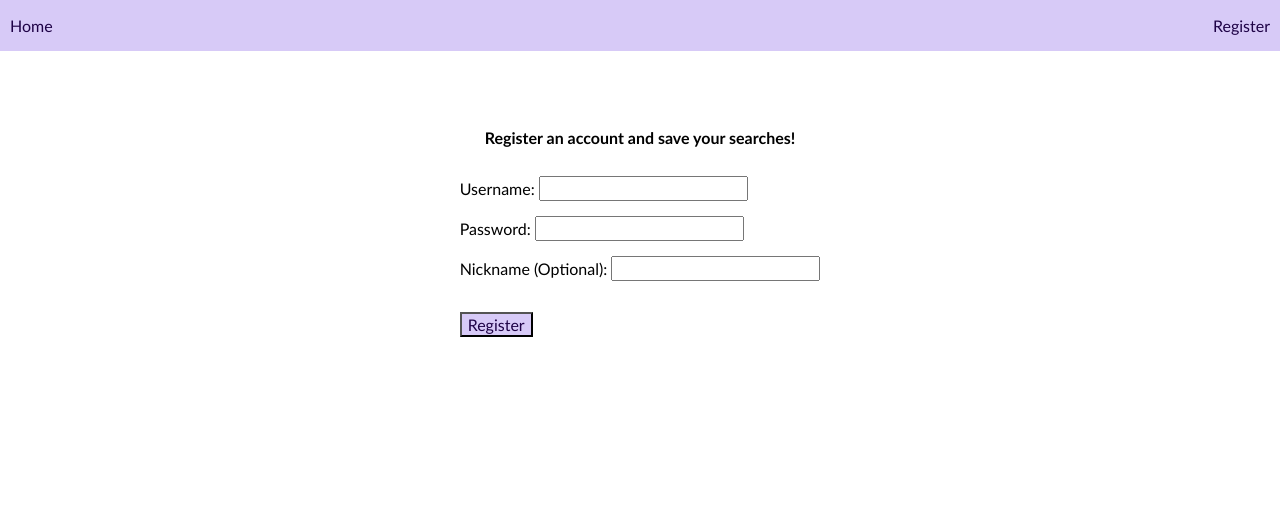
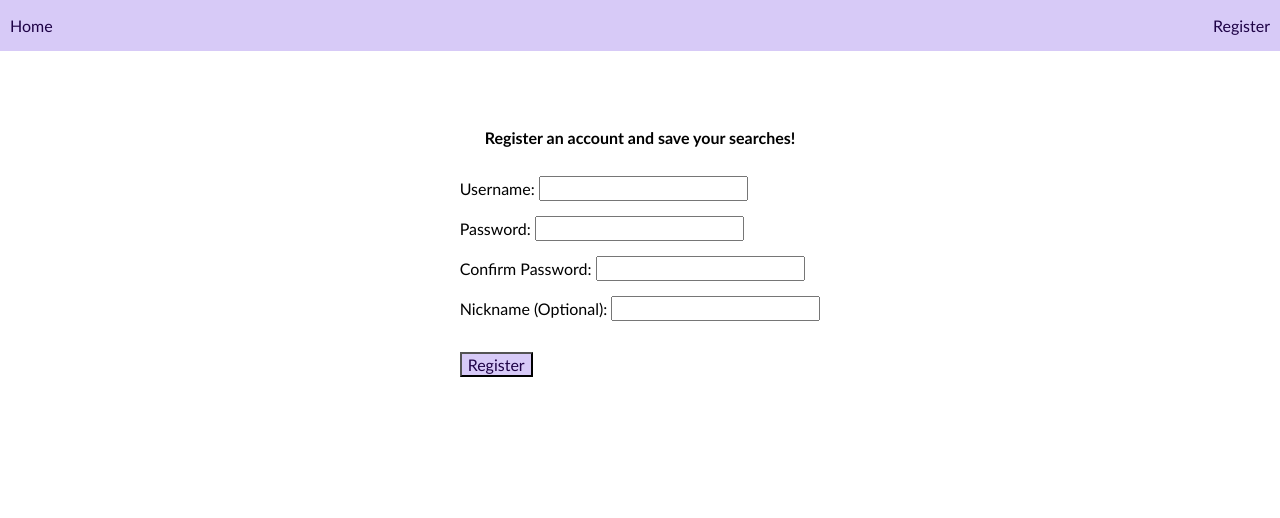
Before and after one commit to stsmlee/flaskingforpets, a Flask app: page /register in a window 1280 px wide. Shown: the top 518 px of the page. Run offline with Flask 2, Linux system fonts and the light colour scheme.

Commit message:
added confirm password to registration page

```diff
--- a/app/forms.py
+++ b/app/forms.py
@@ -102,8 +102,19 @@ class LoginForm(FlaskForm):
 class RegisterForm(FlaskForm):
     username = StringField('Username', validators= [InputRequired(), Length(min=3, max=20), custom_savename_regexp, username_check], render_kw= {'class': 'form_font'})
     password = PasswordField('Password', validators= [InputRequired(), Length(min=8, max=20)], render_kw= {'class': 'form_font'})
+    confirm_password = PasswordField('Confirm Password', validators= [InputRequired(), Length(min=8, max=20)], render_kw= {'class': 'form_font'})
     nickname = StringField('Nickname (Optional)', validators= [Length(min=3, max=20), Optional()], render_kw= {'class': 'form_font'})
     submit = SubmitField('Register', render_kw= {'class': 'submit_button'})
+
+    def validate_on_submit(self):
+        good = FlaskForm.validate(self)
+        if not good:
+            return False
+        if self.password.data != self.confirm_password.data:
+            self.confirm_password.errors.append('Password and confirm password fields must match.')
+            return False
+        return True
+
 
 class ReuseForm(FlaskForm):
     savename = SelectField('Saved Searches', render_kw= {'class': 'form_font'})
--- a/app/routes.py
+++ b/app/routes.py
@@ -354,12 +354,13 @@ def check_updates():
 @app.route('/register', methods=["GET", "POST"])
 def register():
     form = forms.RegisterForm()
-    if form.validate_on_submit():
-        register_user_db(form.username.data,form.password.data, form.nickname.data)
-        login_session_db(form.username.data)
-        return redirect(url_for('index'))
-    else:
-        flash_errors(form)
+    if request.method == "POST":
+        if form.validate_on_submit():
+            register_user_db(form.username.data,form.password.data, form.nickname.data)
+            login_session_db(form.username.data)
+            return redirect(url_for('index'))
+        else:
+            flash_errors(form)
     return render_template('register.html', form = form)
 
 @app.route('/logout')
--- a/app/templates/register.html
+++ b/app/templates/register.html
@@ -9,6 +9,7 @@
     {{ form.hidden_tag() }}
     <div>{{form.username.label}}: {{form.username()}} </div>
     <div>{{form.password.label}}: {{form.password()}}</div>
+    <div>{{form.confirm_password.label}}: {{form.confirm_password()}}</div>
     <div>{{form.nickname.label}}: {{form.nickname()}}</div>
     <div style="margin-block-start:1em">{{form.submit()}}</div>
 </form></div>
```
